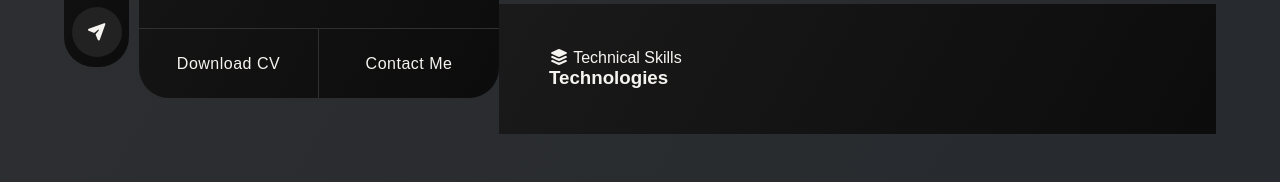
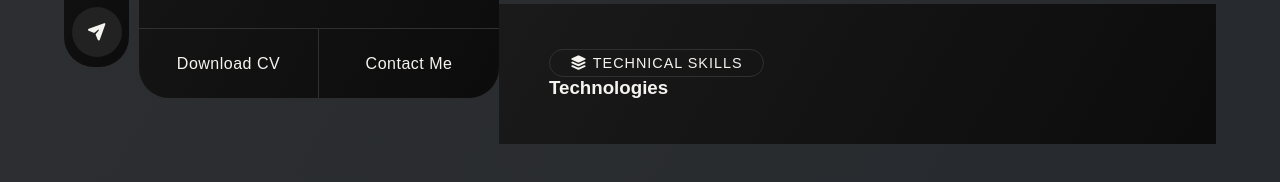
Before and after one commit to Bertcode21/PortfolioWeb, a plain HTML site: page index.html in a window 1280 px wide. Shown: the part 548-730 px from the top of the page. Drawn offline with Linux system fonts and the light colour scheme.

Commit message:
third Commit

```diff
--- a/css/style.css
+++ b/css/style.css
@@ -321,3 +321,18 @@ overflow: hidden;
 }
 
 /*Skills*/
+.section-heading{
+    display: flex;
+    flex-direction: column;
+    align-items: flex-start;
+}
+.section-heading span{
+    color: var(--text-color);
+    border: 1px solid var(--border-color);
+    padding: 5px 20px;
+    border-radius: 30px;
+    font-size: 0.9rem;
+    text-transform: uppercase;
+    letter-spacing: 1px;
+
+}
```
